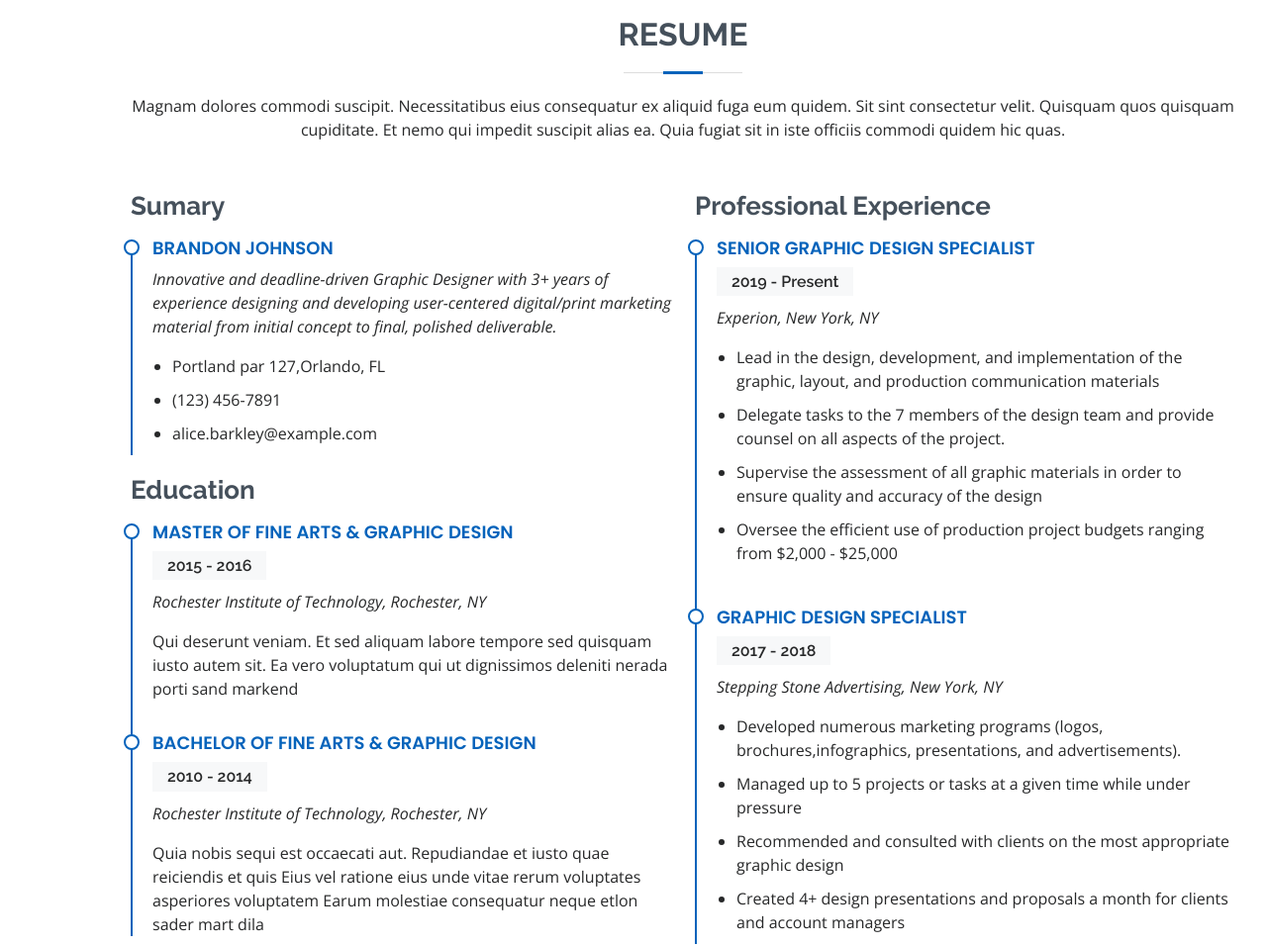
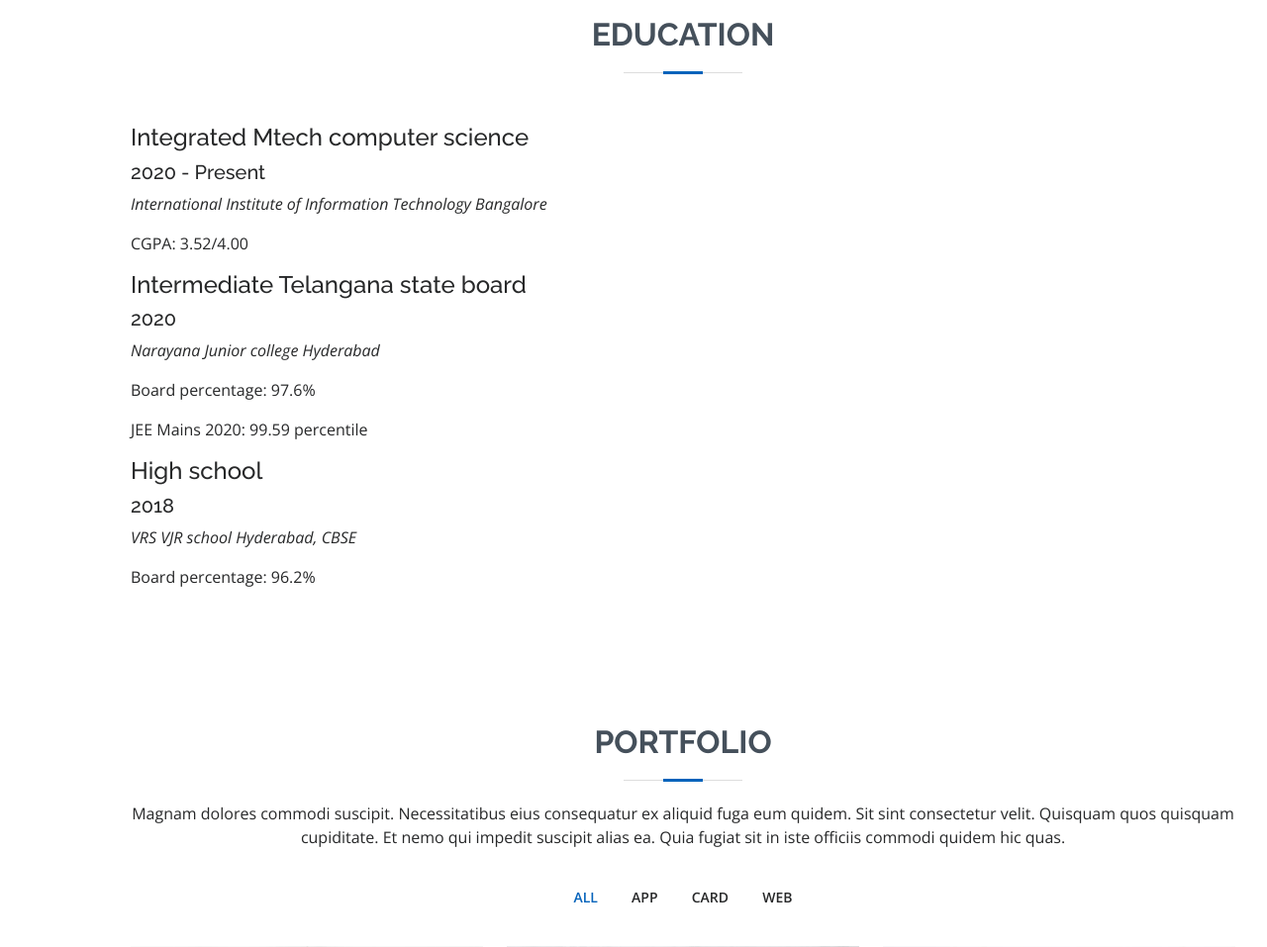
Before and after one commit to Tejdeep2003/Tejdeep2003.github.io, a plain HTML site: page index.html in a window 1280 px wide. Shown: the part 1860-2817 px from the top of the page at 99% size. Drawn offline with nearby package versions, Linux system fonts and the light colour scheme.

Commit message:
commit 4

```diff
--- a/index.html
+++ b/index.html
@@ -213,64 +213,35 @@
     <!-- End Skills Section -->
 
     <!-- ======= Resume Section ======= -->
-    <section id="resume" class="resume">
+    <section id="Education" class="Education">
       <div class="container" data-aos="fade-up">
 
         <div class="section-title">
-          <h2>Resume</h2>
-          <p>Magnam dolores commodi suscipit. Necessitatibus eius consequatur ex aliquid fuga eum quidem. Sit sint consectetur velit. Quisquam quos quisquam cupiditate. Et nemo qui impedit suscipit alias ea. Quia fugiat sit in iste officiis commodi quidem hic quas.</p>
+          <h2>Education</h2>
+
         </div>
 
         <div class="row">
           <div class="col-lg-6">
-            <h3 class="resume-title">Sumary</h3>
+            <!-- <h3 class="resume-title">Education</h3> -->
             <div class="resume-item pb-0">
-              <h4>Brandon Johnson</h4>
-              <p><em>Innovative and deadline-driven Graphic Designer with 3+ years of experience designing and developing user-centered digital/print marketing material from initial concept to final, polished deliverable.</em></p>
-              <ul>
-                <li>Portland par 127,Orlando, FL</li>
-                <li>(123) 456-7891</li>
-                <li>alice.barkley@example.com</li>
-              </ul>
+              <h4>Integrated Mtech computer science</h4>
+              <h5>2020 - Present</h5>
+              <p><em>International Institute of Information Technology Bangalore</em></p>
+              <P>CGPA: 3.52/4.00</P>
             </div>
-
-            <h3 class="resume-title">Education</h3>
-            <div class="resume-item">
-              <h4>Master of Fine Arts &amp; Graphic Design</h4>
-              <h5>2015 - 2016</h5>
-              <p><em>Rochester Institute of Technology, Rochester, NY</em></p>
-              <p>Qui deserunt veniam. Et sed aliquam labore tempore sed quisquam iusto autem sit. Ea vero voluptatum qui ut dignissimos deleniti nerada porti sand markend</p>
+            <div class="resume-item pb-0">
+              <h4>Intermediate Telangana state board</h4>
+              <h5>2020</h5>
+              <p><em>Narayana Junior college Hyderabad</em></p>
+              <P>Board percentage: 97.6%</p>
+              <p>JEE Mains 2020: 99.59 percentile</P>
             </div>
-            <div class="resume-item">
-              <h4>Bachelor of Fine Arts &amp; Graphic Design</h4>
-              <h5>2010 - 2014</h5>
-              <p><em>Rochester Institute of Technology, Rochester, NY</em></p>
-              <p>Quia nobis sequi est occaecati aut. Repudiandae et iusto quae reiciendis et quis Eius vel ratione eius unde vitae rerum voluptates asperiores voluptatem Earum molestiae consequatur neque etlon sader mart dila</p>
-            </div>
-          </div>
-          <div class="col-lg-6">
-            <h3 class="resume-title">Professional Experience</h3>
-            <div class="resume-item">
-              <h4>Senior graphic design specialist</h4>
-              <h5>2019 - Present</h5>
-              <p><em>Experion, New York, NY </em></p>
-              <ul>
-                <li>Lead in the design, development, and implementation of the graphic, layout, and production communication materials</li>
-                <li>Delegate tasks to the 7 members of the design team and provide counsel on all aspects of the project. </li>
-                <li>Supervise the assessment of all graphic materials in order to ensure quality and accuracy of the design</li>
-                <li>Oversee the efficient use of production project budgets ranging from $2,000 - $25,000</li>
-              </ul>
-            </div>
-            <div class="resume-item">
-              <h4>Graphic design specialist</h4>
-              <h5>2017 - 2018</h5>
-              <p><em>Stepping Stone Advertising, New York, NY</em></p>
-              <ul>
-                <li>Developed numerous marketing programs (logos, brochures,infographics, presentations, and advertisements).</li>
-                <li>Managed up to 5 projects or tasks at a given time while under pressure</li>
-                <li>Recommended and consulted with clients on the most appropriate graphic design</li>
-                <li>Created 4+ design presentations and proposals a month for clients and account managers</li>
-              </ul>
+            <div class="resume-item pb-0">
+              <h4>High school</h4>
+              <h5>2018</h5>
+              <p><em>VRS VJR school Hyderabad, CBSE</em></p>
+              <P>Board percentage: 96.2%</P>
             </div>
           </div>
         </div>
```
